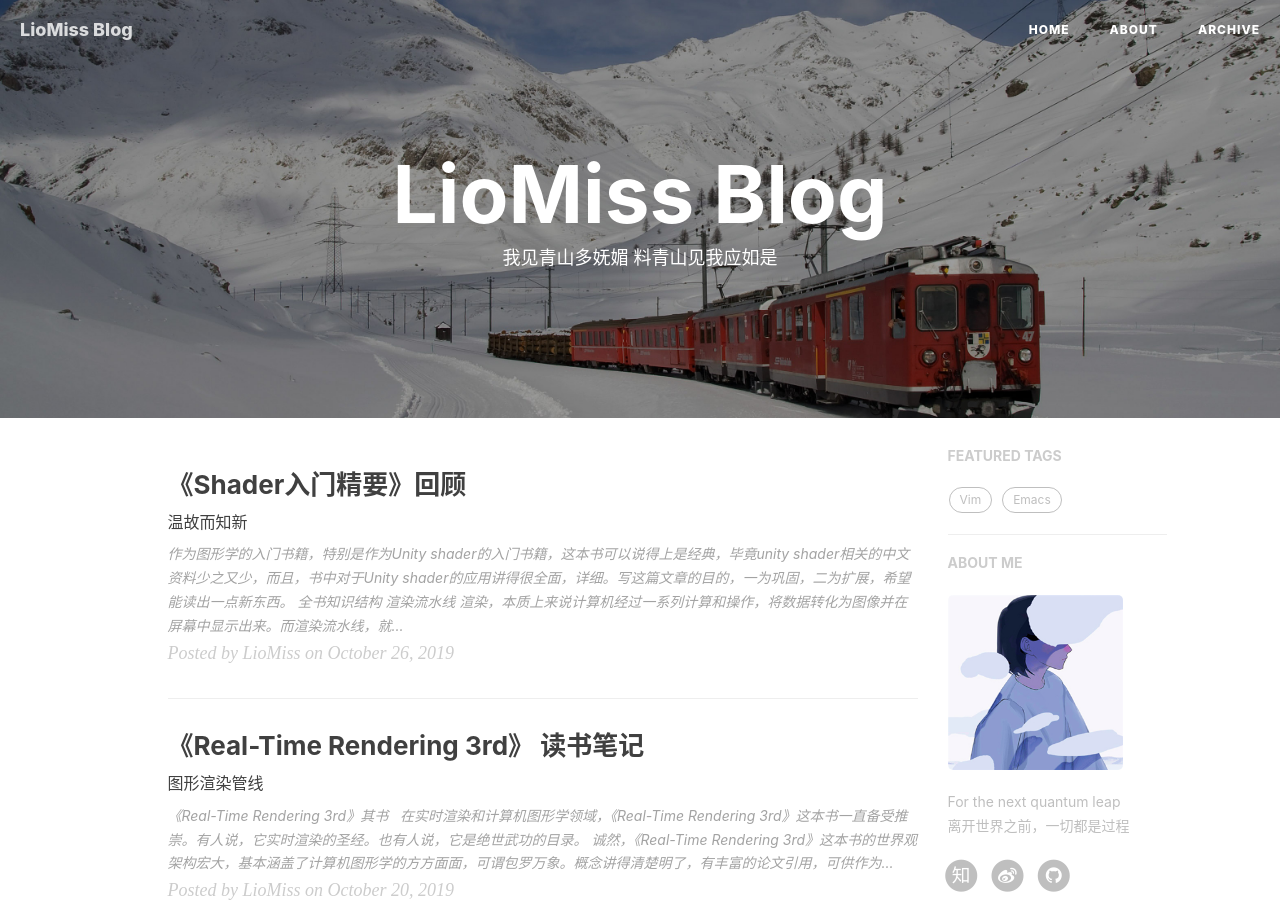
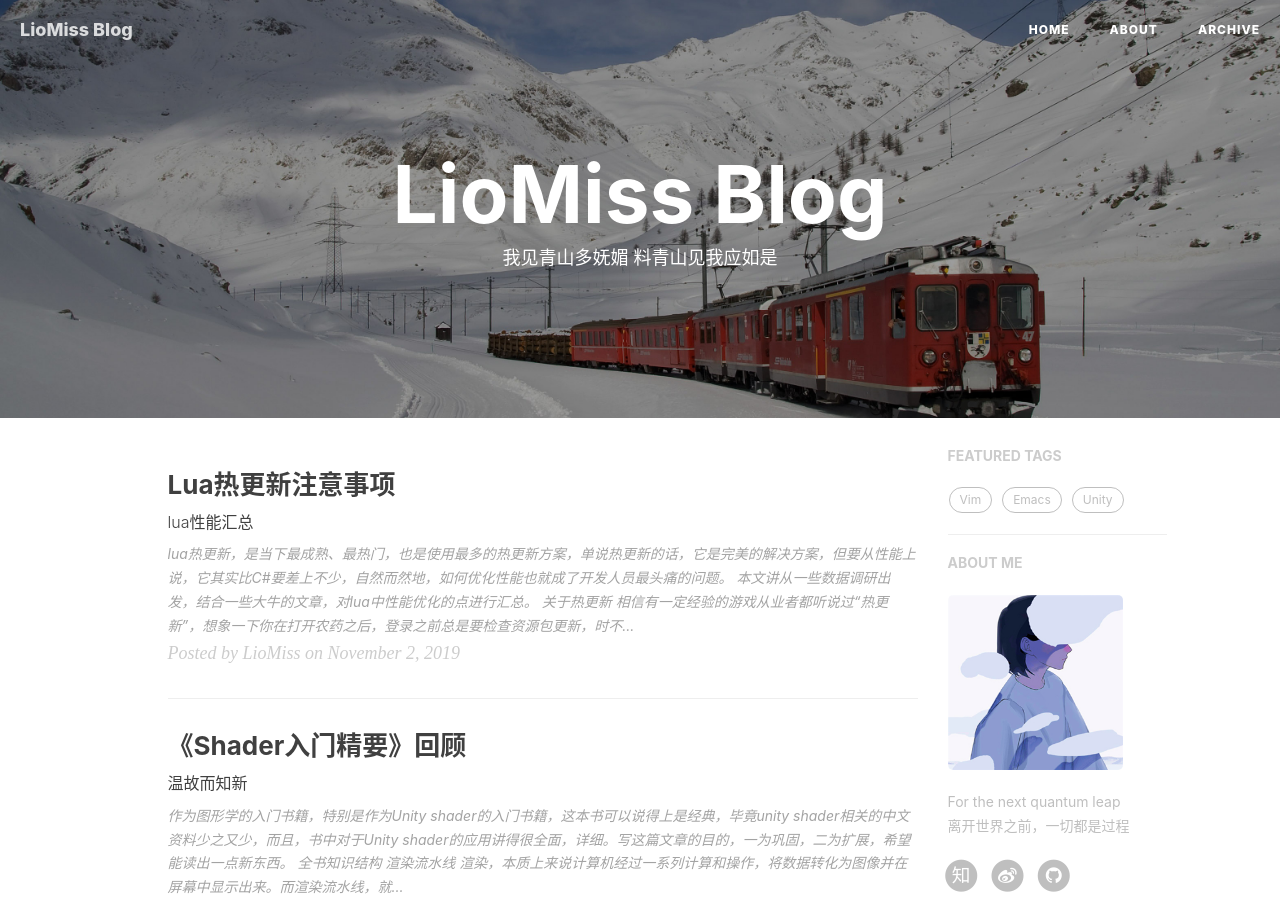
Before and after one commit to LioMiss/LioMiss.github.io, a Jekyll site: the page built from index.html, in a window 1280 px wide and 900 px high. Built offline with Jekyll 4.4.1, drawn with Linux system fonts in a browser that asks for light colours; nearby versions of some CDN libraries; the list of posts is cut into pages by our own code; comment, search, counter and statistics services are not loaded; some of the changed lines change nothing that is shown.

Commit message:
新博客

````diff
--- a/_config.yml
+++ b/_config.yml
@@ -87,7 +87,7 @@ service-worker: true
 
 
 # MathJax rendering for layout:page (e.g. post preview)
-page-mathjax: false
+page-mathjax: true
 
 
 
--- a/_layouts/page.html
+++ b/_layouts/page.html
@@ -79,6 +79,6 @@ layout: default
   });
 </script>
 <script type="text/javascript"
-        src="https://cdnjs.cloudflare.com/ajax/libs/mathjax/2.7.5/MathJax.js?config=TeX-AMS-MML_HTMLorMML">
+        src="http://cdn.mathjax.org/mathjax/latest/MathJax.js?config=TeX-AMS-MML_HTMLorMML">
 </script>
 {% endif %}
--- /dev/null
+++ b/_posts/2019-11-2-AboutLua.md
@@ -0,0 +1,119 @@
+---
+layout: post
+title: "Lua热更新注意事项"
+subtitle: 'lua性能汇总'
+author: "LioMiss"
+header-style: text
+tags:
+  - Lua
+  - Unity
+---
+
+lua热更新，是当下最成熟、最热门，也是使用最多的热更新方案，单说热更新的话，它是完美的解决方案，但要从性能上说，它其实比C#要差上不少，自然而然地，如何优化性能也就成了开发人员最头痛的问题。
+本文讲从一些数据调研出发，结合一些大牛的文章，对lua中性能优化的点进行汇总。
+
+### 关于热更新
+相信有一定经验的游戏从业者都听说过“热更新”，想象一下你在打开农药之后，登录之前总是要检查资源包更新，时不时还要下载一些东西，这其实就是热更新了。与之相对的是整端更新，就是重新下载安装包重新安装那一种。手游嘛，一般要求快速迭代，很多游戏都是一周一个小版本，如果每更一次都要让你下一个整端，你自然不乐意，说不定就要退坑了。在每天有几十款游戏上线的当下，玩家们都被惯坏了，他们可禁不起这么折腾，所以这就是热更新的必要性。
+#### 热更新的方案选择
+现在市面上常见的热更新方案，无非就那么几种，真要分类的话就两大类，lua热更新和c#热更新，c#热更新本人知之甚少，基于ILRuntime的方式只听说在性能上并不占优势，但好处是c#语言在写代码时比lua爽，如果用c#做服务器的话还能做到客户端服务器统一语言，但终归是新兴起的方案，资料上和完善程度上都不如lua。
+lua家族里有ulua、tolua、xlua以及各种各样奇怪的lua，但基本上万变不离其宗，通过lua和c#互相调用的方式实现lua和c#的通信，在底层上要么是基于native lua，要么是基于luajit。
+#### luajit和lua
+luajit是lua的高性能版本，其内部实现比较复杂，就不在此讨论了，总之luajit和native lua，几乎无甚区别，只是luajit的性能要高得多。除此之外，luajit目前最新版本是基于lua5.1，目测也很难再更新了，所以如果想要使用lua的新特性，比如原生的位运算，比如原生的int类型，在luajit里基本是做不到了。
+
+常见的热更新方案，ulua、tolua就是基于luajit，xlua默认是基于lua5.3，不过据说可配置或者可以自定义。这里面的取舍，一是看项目类型，二是看方案的必要性。
+下面是一组测试数据，主要是针对简单的乘法或者移位运算，从中可以看出原生lua和luajit的差别。
+
+| serial | language        | operate       | count    | time   |
+| :----- | :-------------- | :------------ | :------- | :----- |
+| 1      | C# fixed        | mul           | 10000000 | 230ms  |
+| 2      | C# double       | mul           | 10000000 | 34ms   |
+| 3      | C#              | rshift        | 10000000 | 28ms   |
+| 4      | luajit          | fixed mul     | 10000000 | 2600ms |
+| 5      | luajit          | double mul    | 10000000 | 37ms   |
+| 6      | luajit          | bit.rshift    | 10000000 | 167ms  |
+| 7      | luajit jit mode | double mul    | 10000000 | 10ms   |
+| 8      | lua native      | mul           | 10000000 | 100ms  |
+| 9      | xLua            | fixed mul     | 10000000 | 5038ms |
+| 10     | xLua            | native rshift | 10000000 | 90ms   |
+| 11     | luajit          | int64 mul     | 10000000 | 1500ms |
+| 12     | luajit          | ffi-int mul   | 10000000 | 1000ms |
+
+### 关于升级Lua5.3对性能的影响
+目前luajit官方支持的lua版本是Lua5.1，如果要升级5.3则需要自己修改luajit的源码编译，代价较高。如果直接使用原生lua的话反而会降低性能，因为luajit性能要比原生lua高。
+luajit是lua代码的解释器，效率比原生lua要高很多，从表中的对比也可窥见一二(5, 8)。
+而luajit在运行时实际上又分为两种模式，即jit模式和interpreter模式。jit模式一般情况下会比interpreter模式快5-10倍。表中对于这种差别也有所体现(5,7)。但要成功jit，需要很多条件，但即使不用jit模式，只在interpreter模式下运行，效率也比原生lua要高很多。
+(9)是在xLua中定点数的乘法运算测试，耗时比在tolua中多了一倍。猜测其原因为xLua默认情况下是基于原生的lua5.3，虽然它的位运算效率和其乘除法运算效率相近，但是因为没有jit的高性能，所以总体下来反而变慢了。
+
+### 引入int类型以及相关位运算的补丁
+在tolua中，其实有一个int64的补丁，但是运算效率并不高。如(11)所示。原因仍需调研。
+通过ffi调C的int类型做乘法，效率依然不高。如(12)。原因可能是lua和c之间的频繁调用，耗时较多。
+找到一个lnum的补丁，看见作者的介绍里，它提供了int32、int64、double、float等数据类型，且运算效率和原生的number类型相近。但是在windows平台编译后，只有double类型可用，尚不知其原因，需要逐步排查。
+
+### 修改luajit的bit库
+目前使用的bit库是基于luajit自带的bit库的，但效率并不高，其运算速度比简单的乘除法要慢得多，目前来看，它是客户端定点数库的主要性能瓶颈，但是在服务器端则不同，因为把lua代码解释成java后，在位运算上时会直接调用java原生的位运算方式，但是因为它把lua中的数据类型抽象成了类，所以在计算时会产生额外的GC，导致性能下降。所以修改luajit的bit库这种方法，并不能提高服务器端的运算效率。
+
+#### 总结
+在不能修改luajit重新编译Lua5.3的情况下，使用Lua5.3以提升位运算以及整数运算效率并不现实，无论能否成功进入jit模式，其带来的效率提升都不及luajit。
+如果能修改luajit使其支持Lua5.3，无疑是最好的方法，但是代价较高。
+修改luajit中的bit库，这种方式暂时不考虑，因为其作用仅体现在客户端，原因上面已经说过了。所以后续主要尝试方向还是前两种，即在lua中添加int32/64类型，这样服务器端可以直接将其解释成java本身的数据类型。
+
+### luajit的jit
+luajit分为jit模式和interpreter模式，jit模式更快，快到令人发指（与c++接近，甚至更快），但是因为其对平台的高度依赖，导致它在安卓平台上不一定能发挥出PC上的威力，因为，luajit无法保证所有代码都可以jit化，只有在编译时才能知道，而一旦jit失败，其运算速度会骤降百倍。
+jit模式的开启方式:
+```lua
+if jit then
+  jit.on(); --关闭 jit.off()
+  jit.flush()
+end
+```
+至于jit模式究竟能带来多少性能提升，或者其稳定性到底如何，需要在真机上进行大量的测试。
+需要注意的是jit模式在ios平台下并不可用。
+
+### luajit的ffi
+ffi是luajit独有的一个神器，用于进行高效的luajit与c的交互。借助ffi也可以提高luajit和c#交互的性能，原理是利用ffi调用自己定义的c函数，再从c函数调用c#。
+必须要注意的是，ffi只有在jit开启下才能发挥其性能，如果是在ios下，ffi反而会拖慢性能。所以使用的时候必须要做好快关。
+首先，我们在c中定义一个方法，用于将c#的函数注册到c中，以便在c中可以直接调用c#的函数，这样只要luajit可以ffi调用c，也就自然可以调用c#的函数了
+```c++
+void gse_ffi_register_csharp(int id, void* func)
+{
+  s_reg_funcs[id] = func;
+}
+```
+
+这里，id是一个你自由分配给c#函数的id，lua通过这个id来决定调用哪个函数。
+
+然后在c#中将c#函数注册到c中
+```c#
+[DllImport(LUADLL, CallingConvention = CallingConvention.Cdecl, ExactSpelling = true)]
+public static extern void gse_ffi_register_csharp(int funcid, IntPtr func);
+
+public static void gse_ffi_register_v_i1f3(int funcid, f_v_i1f3 func)
+{
+  gse_ffi_register_csharp(funcid, Marshal.GetFunctionPointerForDelegate(func));
+}
+
+gse_ffi_register_v_i1f3(1, GObjSetPositionAddTerrainHeight);//将GObjSetPositionAddTerrainHeight注册为id1的函数
+```
+
+
+然后lua中使用的时候，这么调用
+```c#
+local ffi = require("ffi")
+ffi.cdef[[
+int gse_ffi_i_f3(int funcid, float f1, float f2, float f3);
+]]
+
+local funcid = 1
+ffi.C.gse_ffi_i_f3(funcid, objID, posx, posy, posz)
+```
+就可以从lua中利用ffi调用c#的函数了。
+
+### lua和c#的交互的注意事项
+减少Lua中C# object的引用
+避免在Lua和C#之间传递Unity独有的值类型（Vector3、Quaternion）
+减少传递bool string object，用int float double替代
+频繁调用的函数，参数的数量尽量少
+优先使用static函数导出
+在lua中只使用自己管理的ID，而不直接引用C#的object
+
+以上结论主要来源于UWA-Blog https://blog.uwa4d.com/archives/USparkle_Lua.html
````
